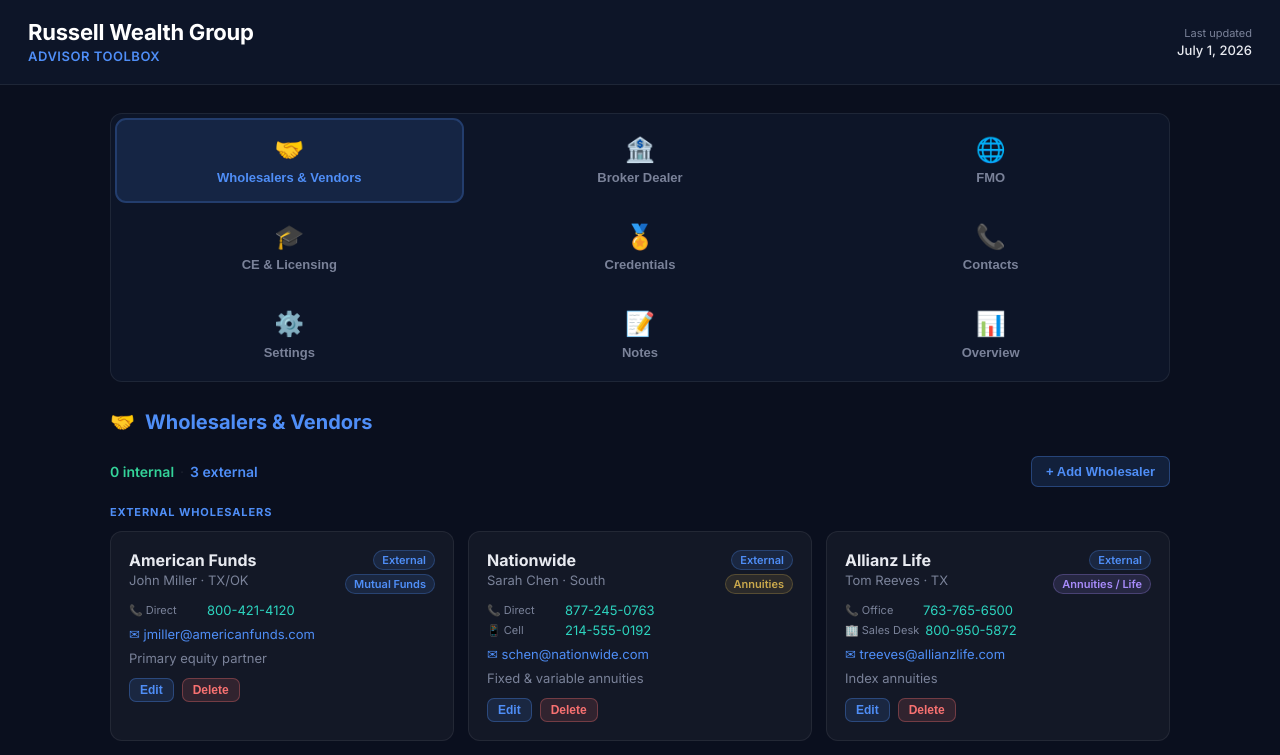
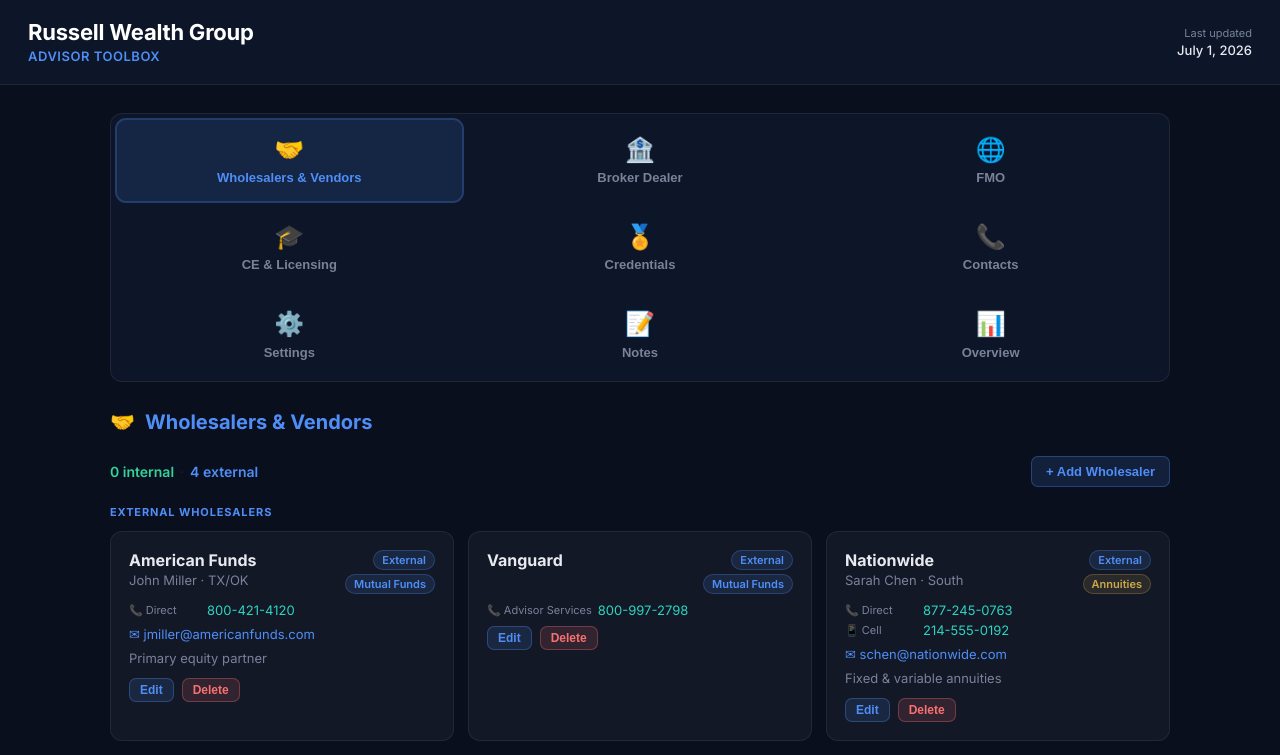
Before and after one commit to rexegan/advisortool, a React (Vite) app: page / in a window 1280 px wide. Shown: the top 755 px of the page. Built offline with nearby package versions, Linux system fonts and the light colour scheme.

Commit message:
Add Vanguard to Mutual Funds wholesaler list
Co-Authored-By: Claude Sonnet 4.6 <noreply@anthropic.com>
Claude-Session: https://claude.ai/code/session_01MFP7wL919N3n5kb85Cdxho

```diff
--- a/src/AdvisorToolbox.tsx
+++ b/src/AdvisorToolbox.tsx
@@ -146,6 +146,7 @@ const SEED: DB = {
   ],
   wholesalers: [
     { id: uid(), name: "American Funds", rep: "John Miller", wholesalerType: "External", phones: [{ id: uid(), type: "Direct", number: "800-421-4120" }], email: "jmiller@americanfunds.com", territory: "TX/OK", category: "Mutual Funds", notes: "Primary equity partner" },
+    { id: uid(), name: "Vanguard", rep: "", wholesalerType: "External", phones: [{ id: uid(), type: "Advisor Services", number: "800-997-2798" }], email: "", territory: "", category: "Mutual Funds", notes: "" },
     { id: uid(), name: "Nationwide", rep: "Sarah Chen", wholesalerType: "External", phones: [{ id: uid(), type: "Direct", number: "877-245-0763" }, { id: uid(), type: "Cell", number: "214-555-0192" }], email: "schen@nationwide.com", territory: "South", category: "Annuities", notes: "Fixed & variable annuities" },
     { id: uid(), name: "Allianz Life", rep: "Tom Reeves", wholesalerType: "External", phones: [{ id: uid(), type: "Office", number: "763-765-6500" }, { id: uid(), type: "Sales Desk", number: "800-950-5872" }], email: "treeves@allianzlife.com", territory: "TX", category: "Annuities / Life", notes: "Index annuities" },
   ],
```
